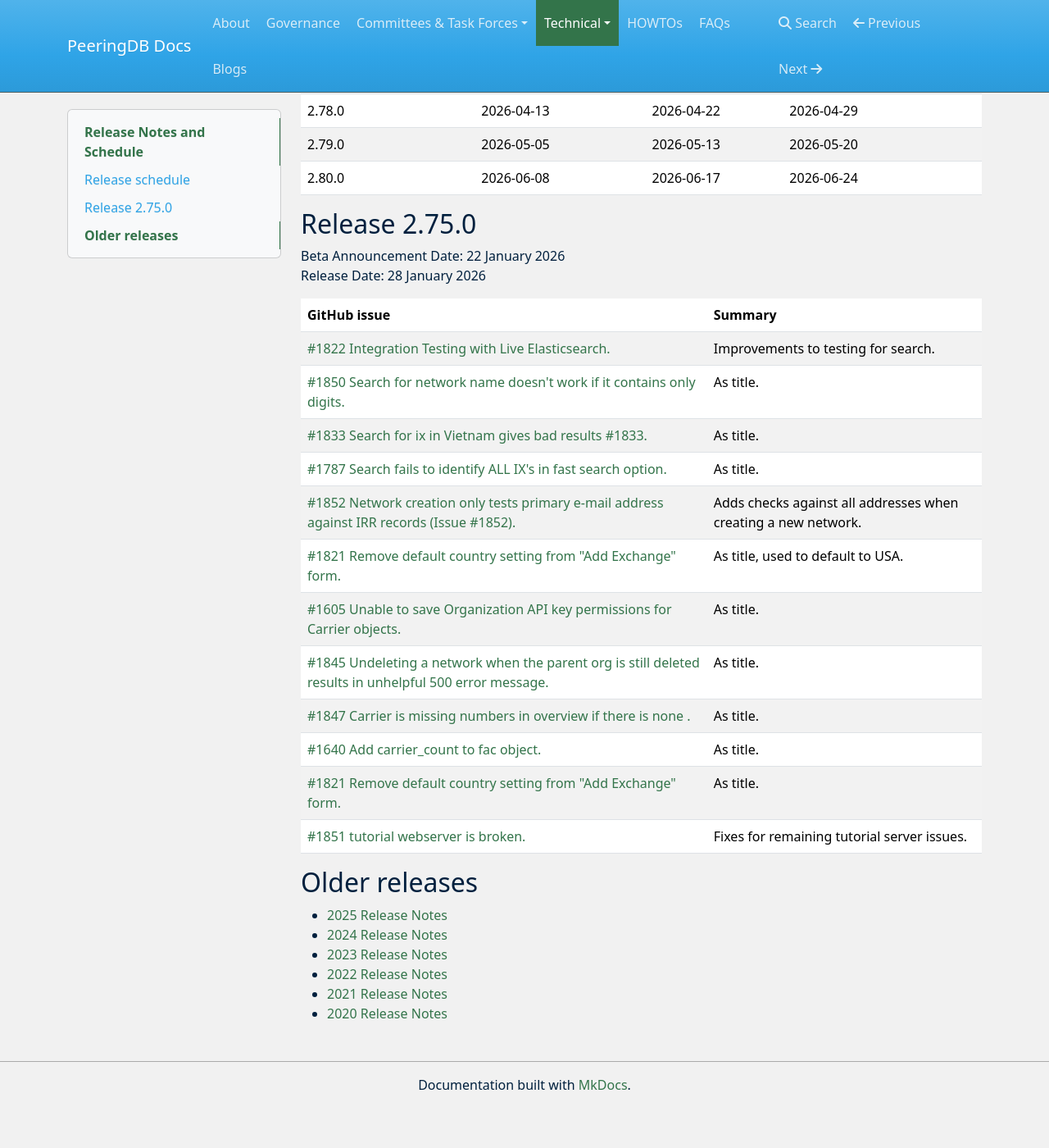
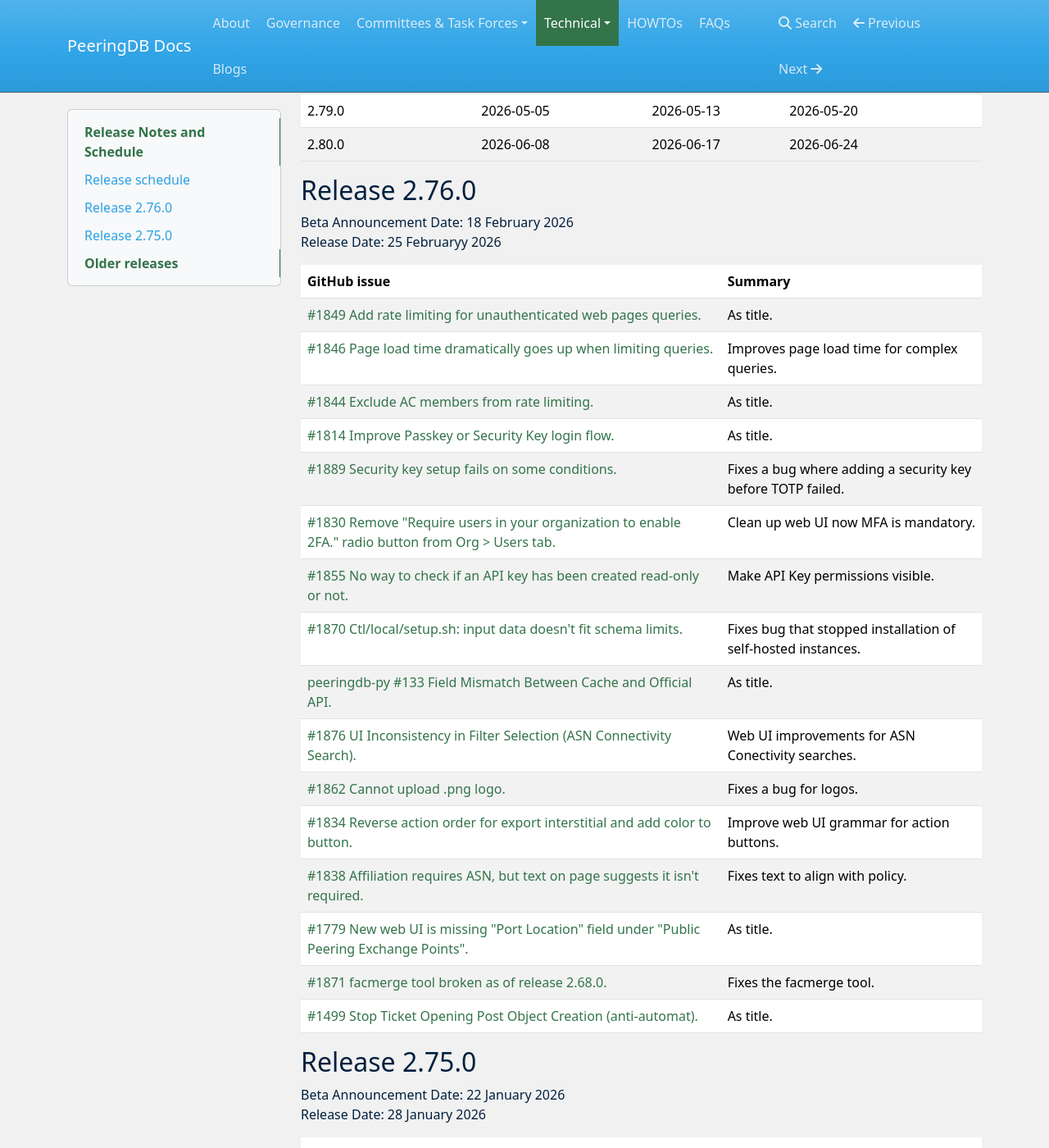
Before and after one commit to peeringdb/docs, an MkDocs documentation site: the page built from docs/release_notes/index.md, in a window 1280 px wide and 1400 px high, scrolled down 583 px. Shown: the whole window at 82% size. Built offline with MkDocs 1.6.1, drawn with Linux system fonts in a browser that asks for light colours; nearby versions of some CDN libraries; before the commit the page ends 1934 px from its top, so only the background shows below that; some of the changed text lies outside the part shown.

Commit message:
Update index.md (#411)
Release notes for 2.76.0 and update the URL for the X social network

```diff
--- a/docs/release_notes/index.md
+++ b/docs/release_notes/index.md
@@ -2,7 +2,7 @@
 
 The release notes list the GitHub issues and a summary of what has changed in PeeringDB software releases.
 
-Each new release has a one week beta test period on the [beta server](https://beta.peeringdb.com/) before it goes live.  The beta and new releases are announced on the [PeeringDB Announce Mailing List](https://lists.peeringdb.com/cgi-bin/mailman/listinfo/pdb-announce) and on [Facebook](https://www.facebook.com/peeringdb), [LinkedIn](https://www.linkedin.com/company/peeringdb) and [X](https://twitter.com/PeeringDB).
+Each new release has a one week beta test period on the [beta server](https://beta.peeringdb.com/) before it goes live.  The beta and new releases are announced on the [PeeringDB Announce Mailing List](https://lists.peeringdb.com/cgi-bin/mailman/listinfo/pdb-announce) and on [Facebook](https://www.facebook.com/peeringdb), [LinkedIn](https://www.linkedin.com/company/peeringdb) and [X](https://x.com/PeeringDB).
 
 ## Release schedule
 
@@ -14,12 +14,35 @@
 
 | **Release number** | **Internal testing** | **Beta release** | **Production release** |
 | -------------- | ---------------- | ------------ | ------------------ |
-| 2.75.0 | 2026-01-12 | 2026-01-22 | 2026-01-28 |
 | 2.76.0 | 2026-02-10 | 2026-02-18 | 2026-02-25 |
 | 2.77.0 | 2026-03-03 | 2026-03-11 | 2026-03-18 |
 | 2.78.0 | 2026-04-13 | 2026-04-22 | 2026-04-29 |
 | 2.79.0 | 2026-05-05 | 2026-05-13 | 2026-05-20 |
 | 2.80.0 | 2026-06-08 | 2026-06-17 | 2026-06-24 |
+
+## Release 2.76.0
+
+Beta Announcement Date: 18 February 2026
+Release Date: 25 Februaryy 2026
+
+| **GitHub issue** | **Summary** |
+| ----------------- | ----------- |
+| [#1849 Add rate limiting for unauthenticated web pages queries.](https://github.com/peeringdb/peeringdb/issues/1849) | As title.|
+| [#1846 Page load time dramatically goes up when limiting queries.](https://github.com/peeringdb/peeringdb/issues/1846) | Improves page load time for complex queries.|
+| [#1844 Exclude AC members from rate limiting.](https://github.com/peeringdb/peeringdb/issues/1844) | As title.|
+| [#1814 Improve Passkey or Security Key login flow.](https://github.com/peeringdb/peeringdb/issues/1814) | As title.|
+| [#1889 Security key setup fails on some conditions.](https://github.com/peeringdb/peeringdb/issues/1889) | Fixes a bug where adding a security key before TOTP failed.|
+| [#1830 Remove "Require users in your organization to enable 2FA." radio button from Org > Users tab.](https://github.com/peeringdb/peeringdb/issues/1830) | Clean up web UI now MFA is mandatory.|
+| [#1855 No way to check if an API key has been created read-only or not.](https://github.com/peeringdb/peeringdb/issues/1855) | Make API Key  permissions visible.|
+| [#1870 Ctl/local/setup.sh: input data doesn't fit schema limits.](https://github.com/peeringdb/peeringdb/issues/1870) | Fixes bug that stopped installation of self-hosted instances.|
+| [peeringdb-py #133 Field Mismatch Between Cache and Official API.](https://github.com/peeringdb/peeringdb-py/issues/133) | As title.|
+| [#1876 UI Inconsistency in Filter Selection (ASN Connectivity Search).](https://github.com/peeringdb/peeringdb/issues/1876) | Web UI improvements for ASN Conectivity searches.|
+| [#1862 Cannot upload .png logo.](https://github.com/peeringdb/peeringdb/issues/1862) | Fixes a bug for logos.|
+| [#1834 Reverse action order for export interstitial and add color to button.](https://github.com/peeringdb/peeringdb/issues/1834) | Improve web UI grammar for action buttons.|
+| [#1838 Affiliation requires ASN, but text on page suggests it isn't required.](https://github.com/peeringdb/peeringdb/issues/1838) | Fixes text to align with policy.|
+| [#1779 New web UI is missing "Port Location" field under "Public Peering Exchange Points".](https://github.com/peeringdb/peeringdb/issues/1779) | As title.|
+| [#1871 facmerge tool broken as of release 2.68.0.](https://github.com/peeringdb/peeringdb/issues/1871) | Fixes the facmerge tool.|
+| [#1499 Stop Ticket Opening Post Object Creation (anti-automat).](https://github.com/peeringdb/peeringdb/issues/1499) | As title.|
 
 ## Release 2.75.0
 
@@ -36,7 +59,7 @@
 | [#1821 Remove default country setting from "Add Exchange" form.](https://github.com/peeringdb/peeringdb/issues/1821) | As title, used to default to USA.|
 | [#1605 Unable to save Organization API key permissions for Carrier objects.](https://github.com/peeringdb/peeringdb/issues/1605) | As title.|
 | [#1845 Undeleting a network when the parent org is still deleted results in unhelpful 500 error message.](https://github.com/peeringdb/peeringdb/issues/1845) | As title.|
-| [#1847 Carrier is missing numbers in overview if there is none .](https://github.com/peeringdb/peeringdb/issues/1847) | As title.|
+| [#1847 Carrier is missing numbers in overview if there is none.](https://github.com/peeringdb/peeringdb/issues/1847) | As title.|
 | [#1640 Add carrier_count to fac object.](https://github.com/peeringdb/peeringdb/issues/1640) | As title.|
 | [#1821 Remove default country setting from "Add Exchange" form.](https://github.com/peeringdb/peeringdb/issues/1821) | As title.|
 | [#1851 tutorial webserver is broken.](https://github.com/peeringdb/peeringdb/issues/1851) | Fixes for remaining tutorial server issues.|
```
